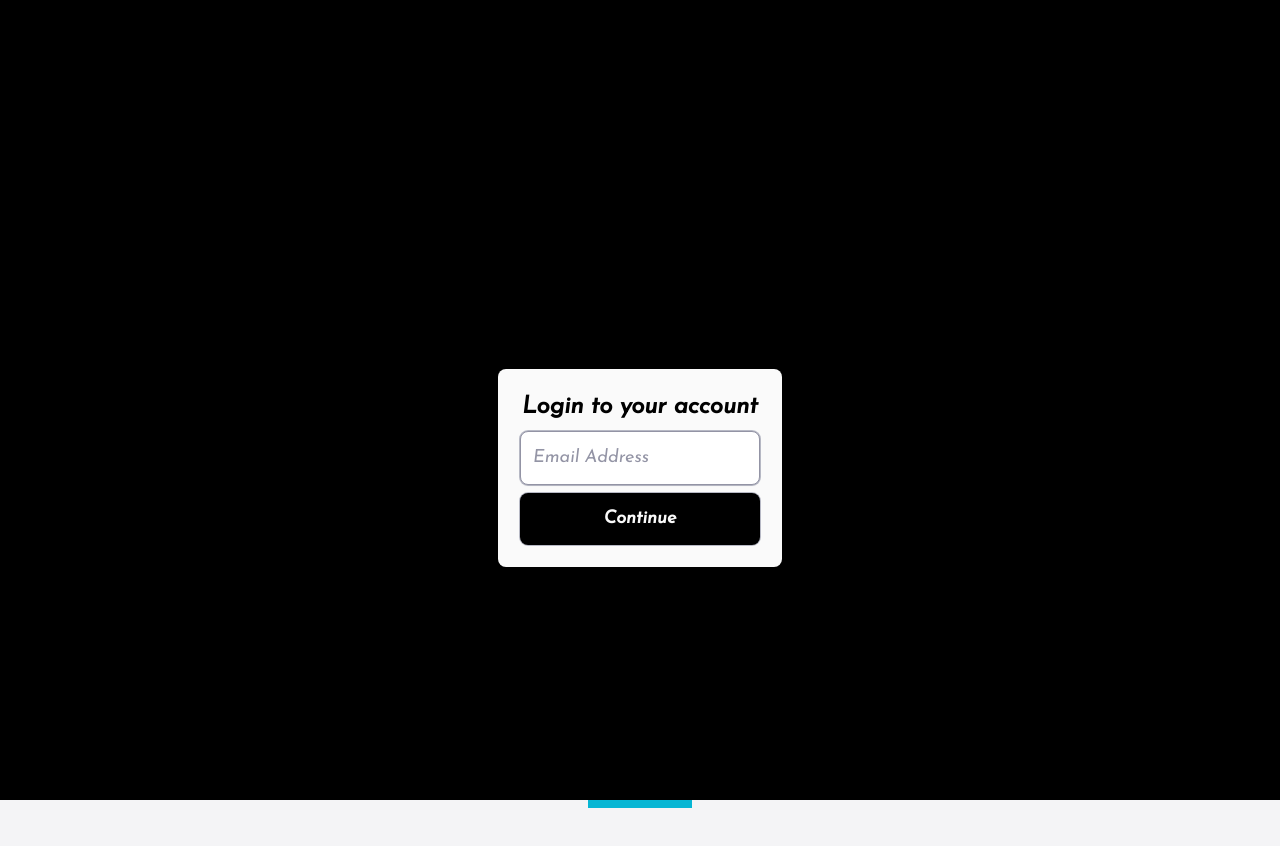
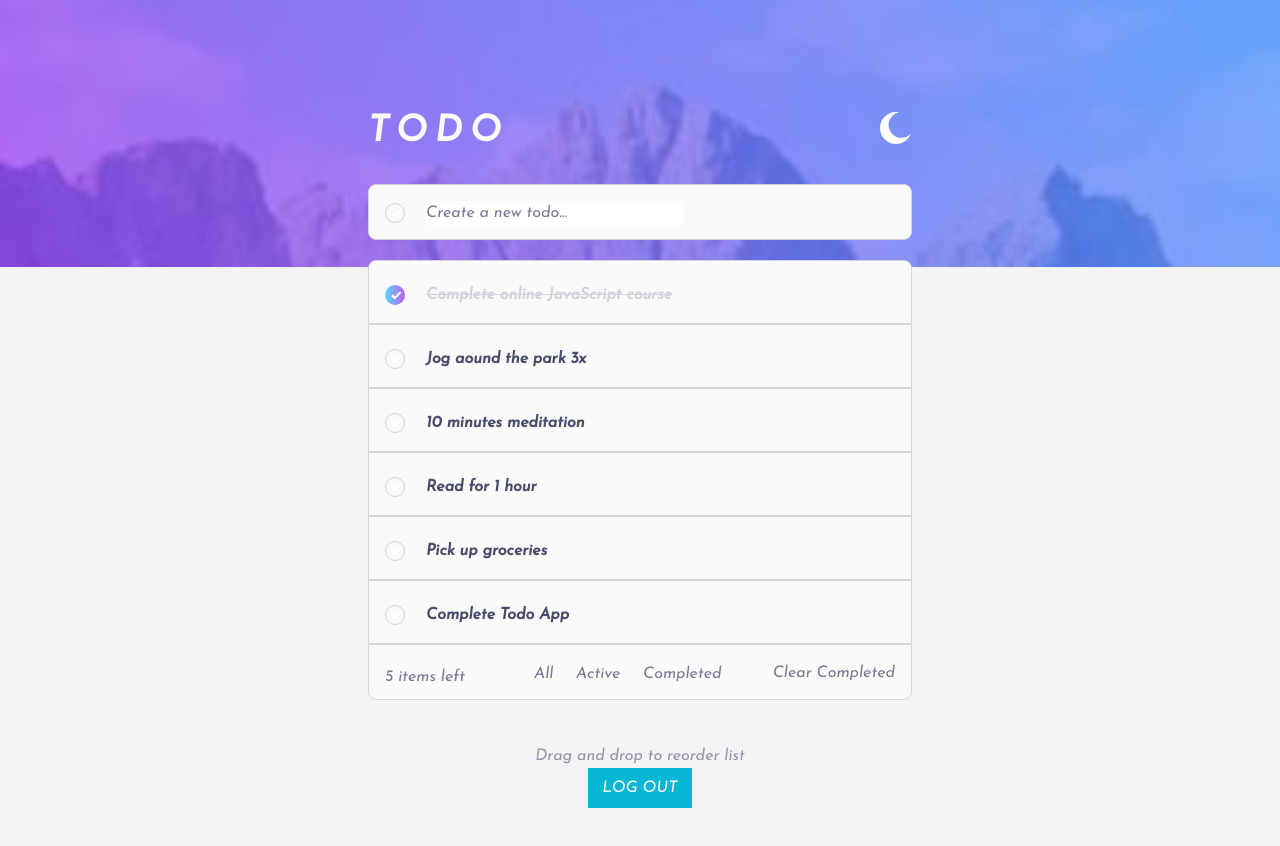
Before and after one commit to moshoodabdullahi/todo-list-app, a website built with Vite: page index.html in a window 1280 px wide. Built offline with nearby package versions, Linux system fonts and the light colour scheme.

Commit message:
feat: fix accessibilty error

```diff
--- a/index.html
+++ b/index.html
@@ -17,18 +17,20 @@
   <body class="bg-blue-900 text-lg md:mx-auto md:w-[600px]">
     <main role="main">
       <section
-        class="fixed left-0 right-0 top-0 z-50 h-full items-center justify-center bg-blue-101 not-italic"
+        class="fixed left-0 right-0 top-0 z-50 hidden h-full items-center justify-center bg-blue-101 not-italic"
       >
         <div class="relative flex items-center justify-center">
           <div class="fixed bottom-[233px] w-[284px] rounded-lg bg-blue-0 p-[22px] shadow">
             <p class="text-center text-2xl font-semibold">Login to your account</p>
             <form>
+              <label for="email">
                 <input
                   class="my-2 w-[100%] rounded-lg border border-blue-300 p-3 shadow-sm outline-none ring-1 ring-offset-0 placeholder:text-blue-300 hover:bg-blue-0"
                   id="email"
                   placeholder="Email Address"
                   required
                 />
+              </label>
               <button
                 class="flex w-full items-center justify-center rounded-lg bg-blue-101 p-3 font-bold text-blue-0 outline-none ring-1 hover:bg-blue-950 hover:text-blue-600 active:mx-[1px]"
                 type="submit"
```
Lines whose indentation alone changed are shown as unchanged.
